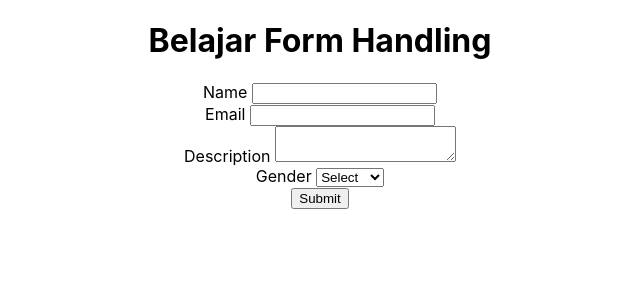
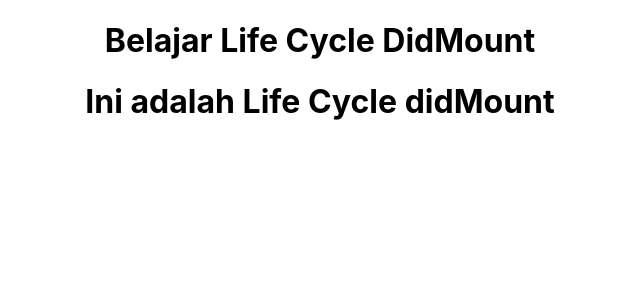
Before and after one commit to hanafiridwan/materi_reactJS, a React (Create React App) app: page / in a window 1280 px wide. Shown: the top 300 px of the page, without its empty margins (320-960 px from the left). Built offline with nearby package versions, Linux system fonts and the light colour scheme.

Commit message:
lifecycle didMount

```diff
--- a/src/App.js
+++ b/src/App.js
@@ -6,6 +6,7 @@ import FormHandling from './FormHandling/FormHandling';
 import ClassEventHandling from './FuncEventHandling/ClassEventHandling';
 import FuncEventHandling from './FuncEventHandling/FuncEventHandling';
 import Handlingeror from './Handlingeror/Handlingeror';
+import LifeCycledidMount from './LifeCycledidMount/LifeCycledidMount';
 import Renderinglist from './Renderinglist/Renderinglist';
 import ObjectDestructing from './object destructing/ObjectDestructing';
 import ClassProps from './props/ClassProps';
@@ -66,11 +67,12 @@ import ClassState from './state/ClassState';
 function App(){
   return(
     <div className="App">
-      <h1>Belajar Form Handling</h1>
+      <h1>Belajar Life Cycle DidMount</h1>
       {/* <Renderinglist /> */}
       {/* <Handlingeror /> */}
       {/* <CSSreact /> */}
-      <FormHandling />
+      {/* <FormHandling /> */}
+      <LifeCycledidMount />
     </div>
 
   );
--- /dev/null
+++ b/src/LifeCycledidMount/LifeCycledidMount.jsx
@@ -0,0 +1,26 @@
+import React, { Component } from 'react'
+
+export default class LifeCycledidMount extends Component {
+    constructor() {
+        super()
+        this.state = {
+            name: "Udin"
+        }
+        console.log("constructor")
+    }
+
+    // ini adalah lifeCycle didMount
+    componentDidMount() {
+        console.log("component DidMount")
+    }
+
+  render() {
+    console.log("render")
+    return (
+      <div>
+        <h1>Ini adalah Life Cycle didMount</h1>
+      </div>
+    )
+  }
+}
+// hasilnya adalah yg di render duluan adalah di bagian constructor dulu, setelah itu di bagian render, lalu baru bagian lifeCycle.
```
